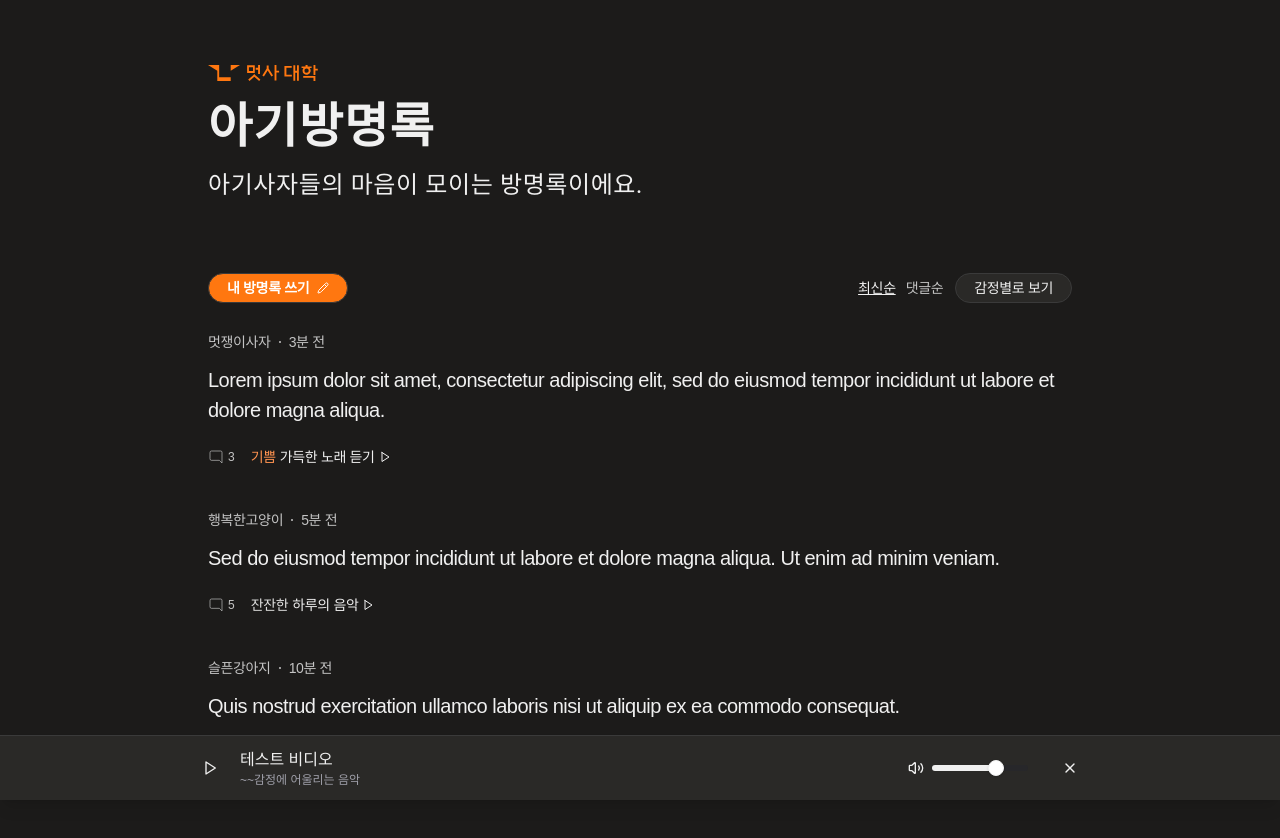
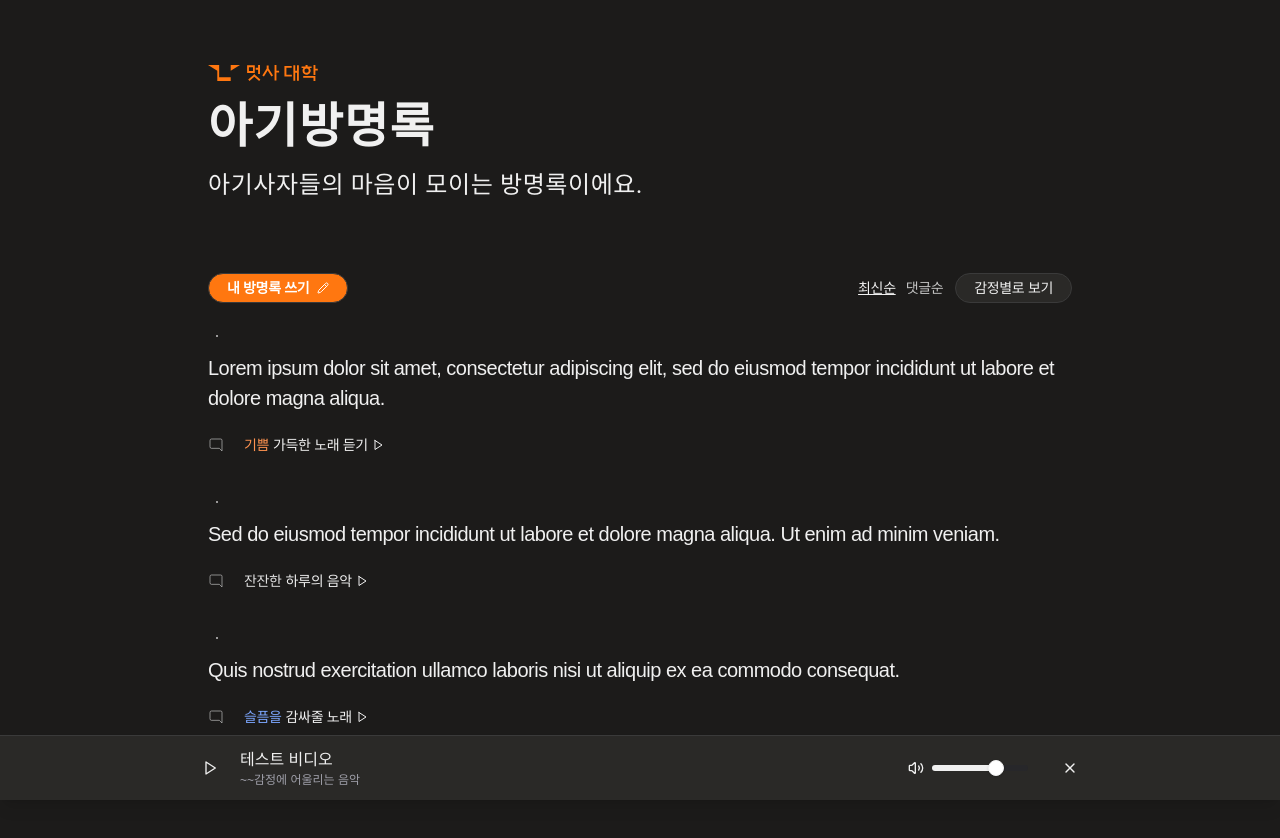
Before and after one commit to LIKELION-SEOULTECH/BabyGuestbook-Front, a React (Vite) app: page / in a window 1280 px wide. Shown: the top 838 px of the page. After the commit the page ends 805 px from the top, so only its background shows below. Built offline with nearby package versions, Linux system fonts and the light colour scheme; a web font is replaced by a local one.

Commit message:
feat: update mock data structure to align with PostDTO format

```diff
--- a/src/constants/mockData.ts
+++ b/src/constants/mockData.ts
@@ -1,31 +1,34 @@
-import { GuestbookData } from "@/components/guestbook/GuestbookList";
+import { PostDTO } from "@/api/post";
 
-export const mockGuestbookItems: GuestbookData[] = [
+export const mockGuestbookItems: PostDTO[] = [
     {
         postId: 1,
-        author: "멋쟁이사자",
-        time: "3분 전",
         content:
             "Lorem ipsum dolor sit amet, consectetur adipiscing elit, sed do eiusmod tempor incididunt ut labore et dolore magna aliqua.",
-        commentCount: 3,
         emotion: "happy",
+        user: { userId: 1, username: "멋쟁이사자" },
+        updatedAt: "2023-03-15T12:34:56Z",
+        likeCnt: 10,
+        commentCnt: 3,
     },
     {
         postId: 2,
-        author: "행복한고양이",
-        time: "5분 전",
         content:
             "Sed do eiusmod tempor incididunt ut labore et dolore magna aliqua. Ut enim ad minim veniam.",
-        commentCount: 5,
         emotion: "calm",
+        user: { userId: 2, username: "행복한고양이" },
+        updatedAt: "2023-03-15T12:30:00Z",
+        likeCnt: 20,
+        commentCnt: 5,
     },
     {
         postId: 3,
-        author: "슬픈강아지",
-        time: "10분 전",
         content:
             "Quis nostrud exercitation ullamco laboris nisi ut aliquip ex ea commodo consequat.",
-        commentCount: 2,
         emotion: "sad",
+        user: { userId: 3, username: "슬픈강아지" },
+        updatedAt: "2023-03-15T12:20:00Z",
+        likeCnt: 8,
+        commentCnt: 2,
     },
 ];
```
